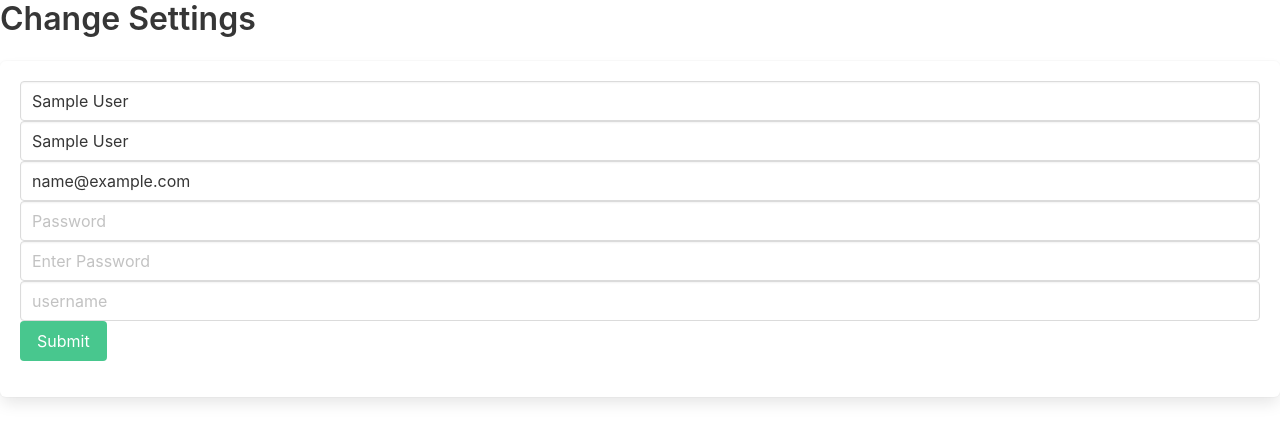
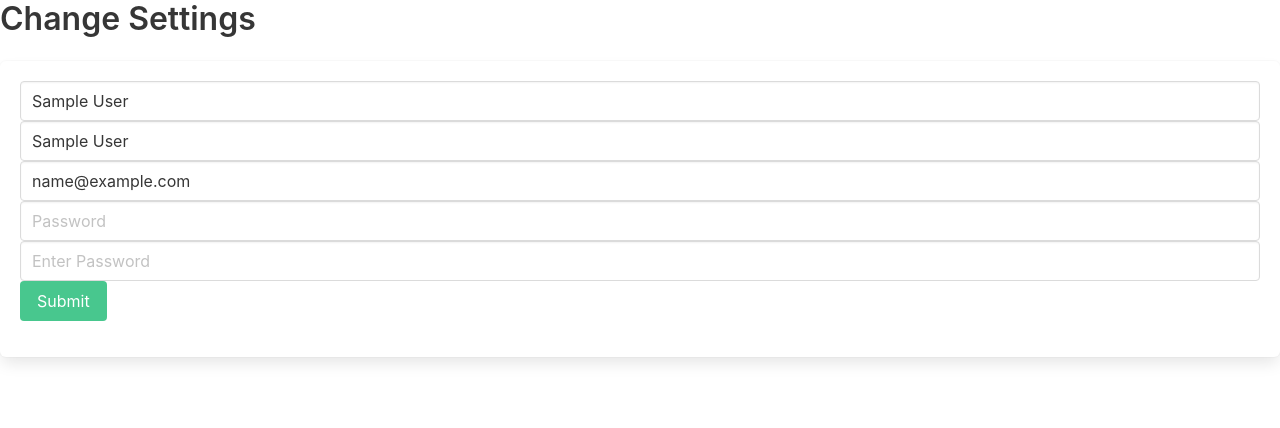
Before and after one commit to Sjord/vuln-webapp, a PHP site: page /profile.php in a window 1280 px wide. Shown: the part 372-800 px from the top of the page. Run offline with PHP 8.4, Linux system fonts and the light colour scheme; the visitor is signed in with stand-in values (Sample User, id 1); data that the repository does not hold is empty; a stand-in replaces the project's code that opens the database connection; some libraries are stand-ins or nearby versions.

Commit message:
pls help me chris

```diff
--- a/profile.php
+++ b/profile.php
@@ -10,8 +10,10 @@
     </head>
 
     <?php
-        $result = mysqli_query($db, "SELECT * FROM user");
+        $thingy = $_SESSION["email"];
+        $result = mysqli_query($db, "SELECT * FROM user WHERE email='$thingy'");
         $deets = mysqli_fetch_array($result);
+        $id = $deets["id"];
         include("includes/nav.php");
         if($_SERVER["REQUEST_METHOD"] == "POST")
         {
@@ -19,7 +21,6 @@
             $lastName = $_POST["lastName"];
             $email = $_POST["email"];
             $password = $_POST["password"];
-            $userName = $_POST["userName"];
             $privilege_level = $_POST["privilege_level"];
             if($db->connect_errno)
             {
@@ -27,12 +28,13 @@
             }
             else
             {
-                $db->query("INSERT into 'user' (firstname, lastname, email, password, username, privilege_level) VALUES ('$firstName', '$lastName', '$email', '$password', '$userName', '$privilege_level') ");
+                $db->query("UPDATE `user` SET (firstname = '$firstName', lastname = '$lastName', email='$email', password='$password', privilege_level='$privilege_level') WHERE id='$id'");
+                $_SESSION["email"] = $email;
             }
 
         }
 
-        if(isset($_SESSION["loggedin"]) && $_SESSION["loggedin"] == true) //check for username, may have to change it
+        if(isset($_SESSION["email"])) //check for username, may have to change it
         {
         ?>
 
@@ -69,11 +71,6 @@
                             </p>
                         </div>
                     </div>
-
-                    <p class="control">
-                        <input class="input"  name="userName" value="<?=$deets['username'];?>" placeholder="username">
-                    </p>
-
                     <p class="control">
                         <input class="input" type="hidden"  name="privilege_level"  placeholder="privilege level"> <!-- #privilegeescelation -->
                     </p>
```
